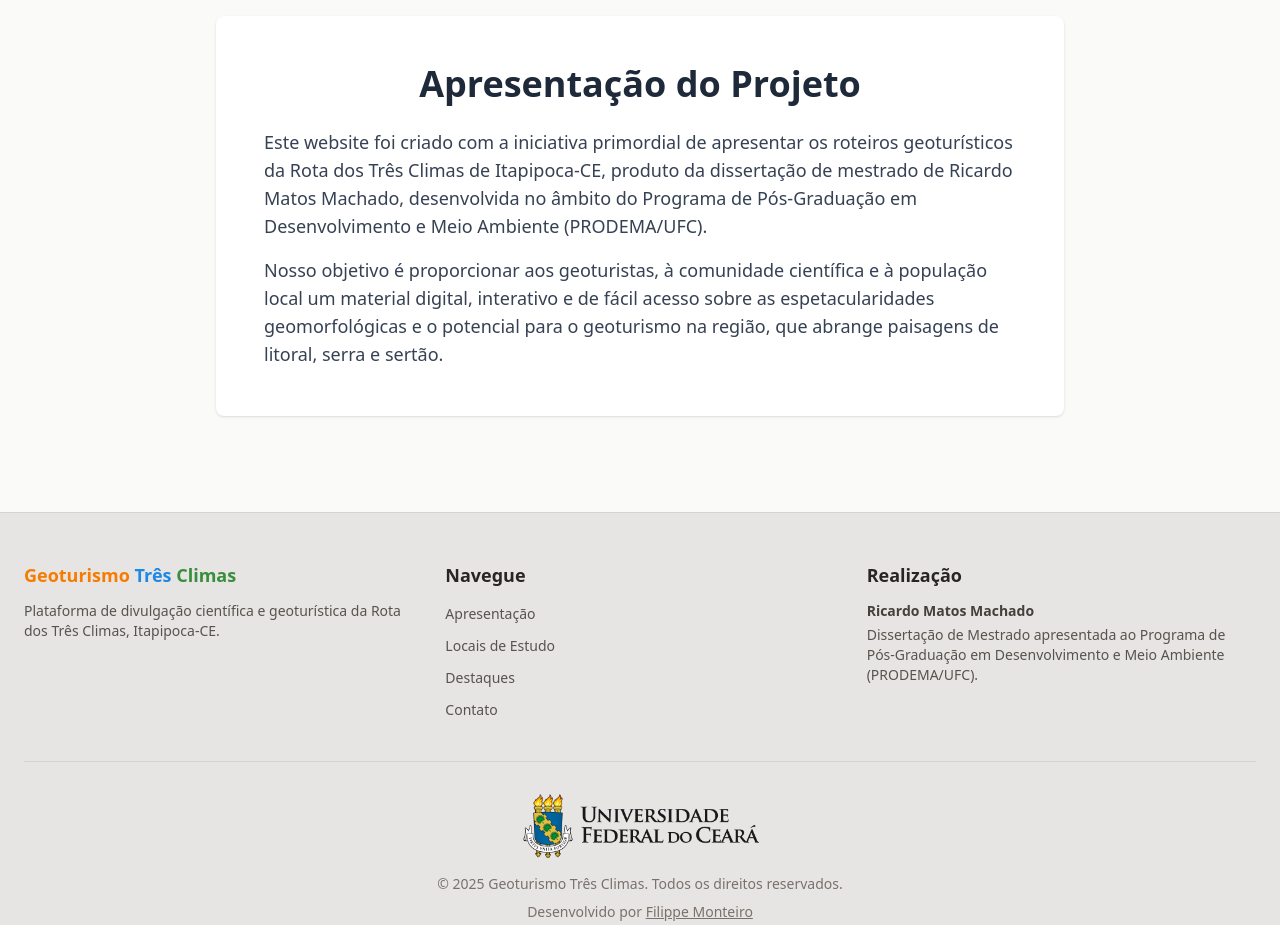
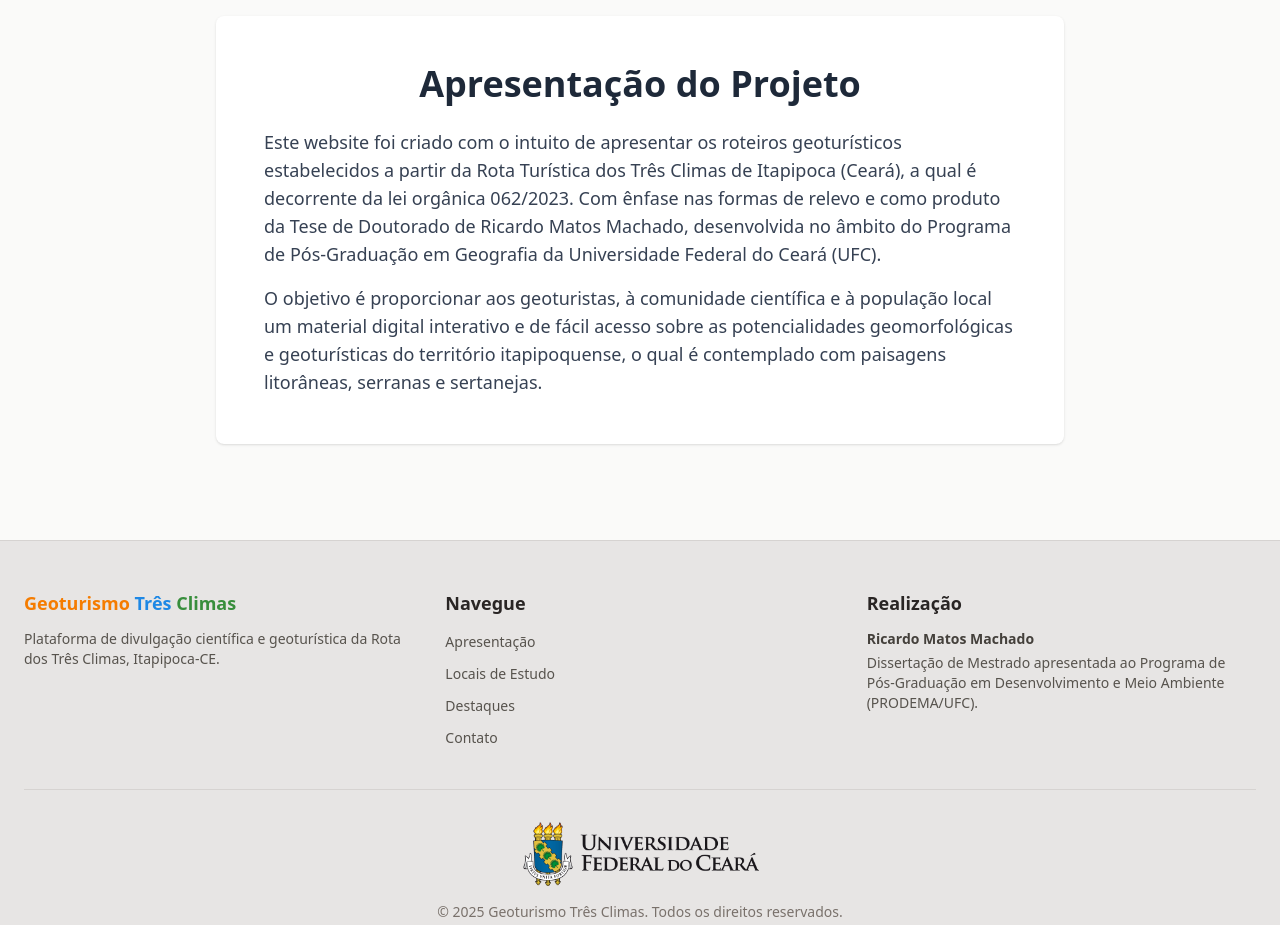
Before and after one commit to filippemonteiro/geoturismo-tres-climas, a React (Vite) app: page / in a window 1280 px wide. Shown: the part 880-1805 px from the top of the page. Built offline with nearby package versions, Linux system fonts and the light colour scheme.

Commit message:
fix: updates the project description on the home page for clarity and accuracy

```diff
--- a/src/pages/HomePage.tsx
+++ b/src/pages/HomePage.tsx
@@ -28,18 +28,20 @@ export function HomePage() {
             </h2>
             <div className="prose max-w-none text-left md:text-lg text-gray-700 space-y-4">
               <p>
-                Este website foi criado com a iniciativa primordial de
-                apresentar os roteiros geoturísticos da Rota dos Três Climas de
-                Itapipoca-CE, produto da dissertação de mestrado de Ricardo
-                Matos Machado, desenvolvida no âmbito do Programa de
-                Pós-Graduação em Desenvolvimento e Meio Ambiente (PRODEMA/UFC).
+                Este website foi criado com o intuito de apresentar os roteiros
+                geoturísticos estabelecidos a partir da Rota Turística dos Três
+                Climas de Itapipoca (Ceará), a qual é decorrente da lei orgânica
+                062/2023. Com ênfase nas formas de relevo e como produto da Tese
+                de Doutorado de Ricardo Matos Machado, desenvolvida no âmbito do
+                Programa de Pós-Graduação em Geografia da Universidade Federal
+                do Ceará (UFC).
               </p>
               <p>
-                Nosso objetivo é proporcionar aos geoturistas, à comunidade
-                científica e à população local um material digital, interativo e
-                de fácil acesso sobre as espetacularidades geomorfológicas e o
-                potencial para o geoturismo na região, que abrange paisagens de
-                litoral, serra e sertão.
+                O objetivo é proporcionar aos geoturistas, à comunidade
+                científica e à população local um material digital interativo e
+                de fácil acesso sobre as potencialidades geomorfológicas e
+                geoturísticas do território itapipoquense, o qual é contemplado
+                com paisagens litorâneas, serranas e sertanejas.
               </p>
             </div>
           </div>
```
